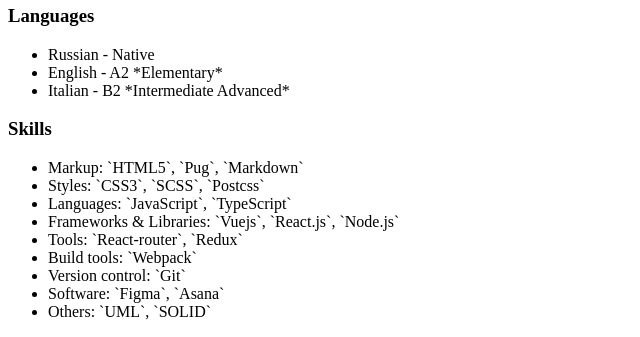
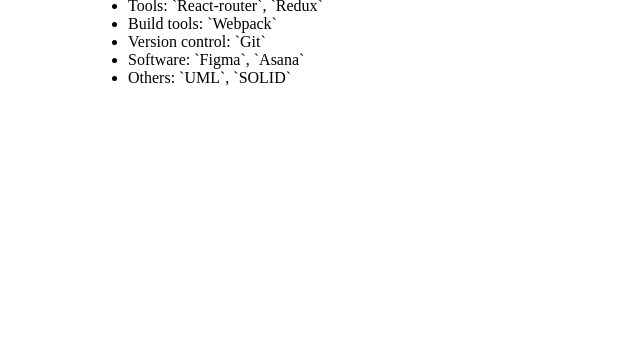
Before and after one commit to shcherbak-ssa/rsschool-cv, a plain HTML site: page index.html in a window 1280 px wide. Shown: the part 501-838 px from the top of the page, without its empty margins (0-640 px from the left). After the commit the page ends 800 px from the top, so only its background shows below. Drawn offline with Linux system fonts and the light colour scheme.

Commit message:
feat: create main.css

```diff
--- a/index.html
+++ b/index.html
@@ -5,6 +5,7 @@
   <meta name="viewport" content="width=device-width, initial-scale=1.0">
   <meta http-equiv="x-ua-compatible" content="ie=edge">
   <title>rsschool-cv</title>
+  <link rel="stylesheet" href="main.css">
 </head>
 <body>
   <div class="container">
--- /dev/null
+++ b/main.css
@@ -0,0 +1,16 @@
+
+* {
+  border: 0;
+  margin: 0;
+  padding: 0;
+}
+
+body {
+  width: 100%;
+}
+
+/** container */
+.container {
+  max-width: 1024px;
+  margin: 0 auto;
+}
```
